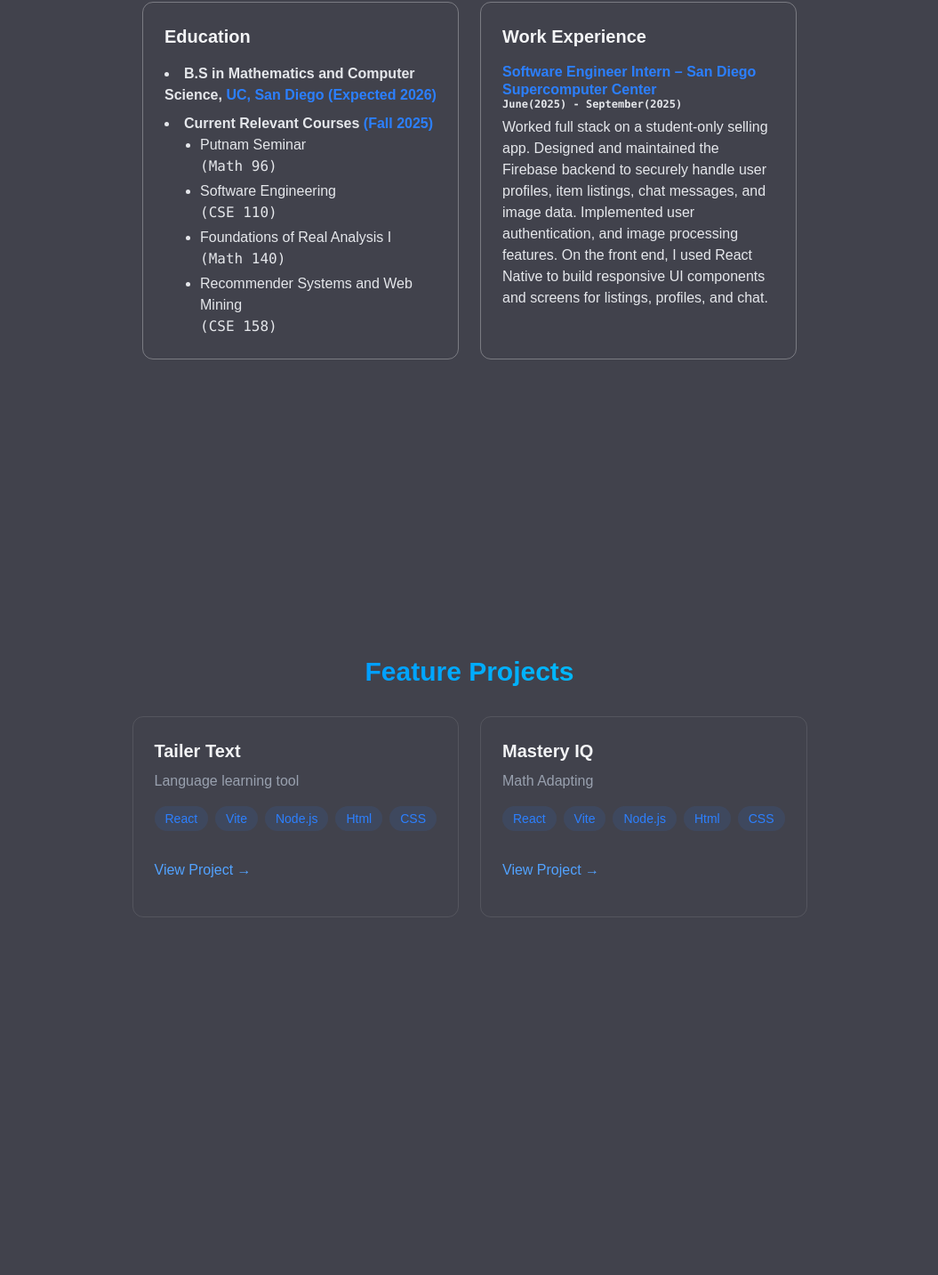
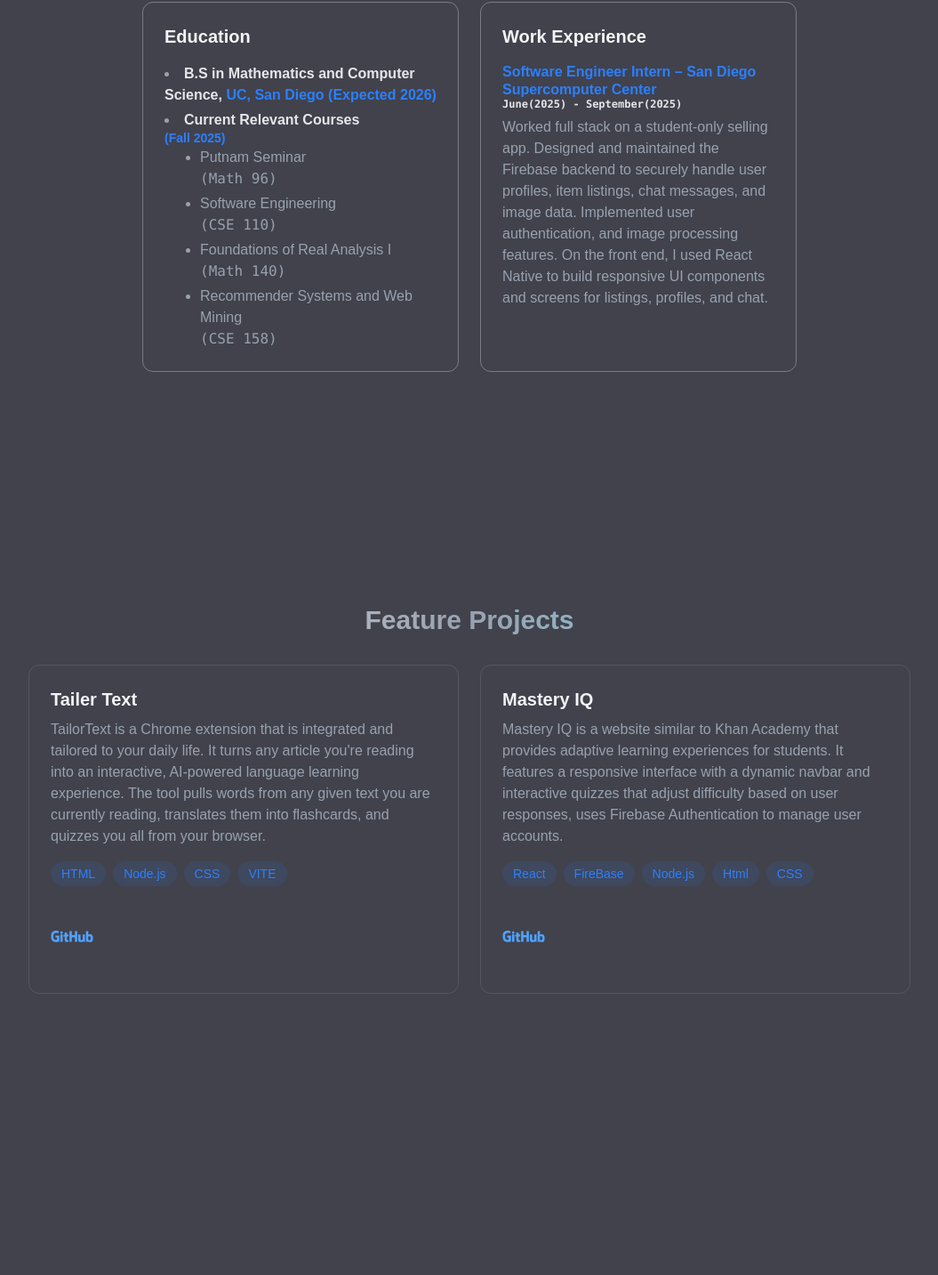
Before and after one commit to Fabri5io/Portfolio, a React (Vite) app: page / in a window 1280 px wide. Shown: the part 1320-2753 px from the top of the page at 89% size, without its empty margins (112-1167 px from the left). Built offline with nearby package versions, Linux system fonts and the light colour scheme.

Commit message:
Website is uptoDate

```diff
--- a/src/components/sections/About.jsx
+++ b/src/components/sections/About.jsx
@@ -33,7 +33,7 @@ export const About = () => {
                         About me
                     </h2>
                     <div className="glass rounded-xl p-8 border-white/30 border hover:-translate-y-1 transition-all">
-                        <p className="text-gray-200 mb-6">
+                        <p className="text-gray-400 mb-6">
                             Hi, I'm Junior. I’m a 20-year-old third-year student
                             studying Mathematics and Computer Science at UC San Diego.
                             My current interests are in statistics and modeling.
@@ -85,12 +85,12 @@ export const About = () => {
                             <h3 className="text-xl font-bold mb-4">
                                 Education
                             </h3>
-                            <ul className="list-disc list-inside text-gray-200 space-y-2">
+                            <ul className="list-disc list-inside text-gray-400 space-y-2">
                                 <li>
-                                    <strong> B.S in Mathematics and Computer Science,</strong> <span className="text-blue-500 font-semibold">UC, San Diego (Expected 2026)</span>
+                                    <strong className="text-gray-200"> B.S in Mathematics and Computer Science,</strong> <span className="text-blue-500 font-semibold">UC, San Diego (Expected 2026)</span>
                                 </li>
-                                <li>
-                                    <strong>Current Relevant Courses<span className="text-blue-500"> (Fall 2025)</span> </strong>
+                                <li className="-mt-1">
+                                    <strong className="text-gray-200">Current Relevant Courses<span className="block text-sm text-blue-500 -mt-0.5"> (Fall 2025)</span> </strong>
                                     <ul className="ml-10 list-disc space-y-1">
                                         <li>
                                             Putnam Seminar<br />
@@ -117,13 +117,13 @@ export const About = () => {
                             <h3 className="text-xl font-bold mb-4">
                                 Work Experience
                             </h3>
-                            <div className="space-y-3 text-gray-200 ">
+                            <div className="space-y-3 text-gray-400 ">
                                 <div>
                                     <h4 className="font-semibold text-blue-500 leading-tight">Software Engineer Intern – San Diego Supercomputer Center
                                        <span className="block font-mono text-gray-200 text-xs -mt-0.5">  June(2025) - September(2025)</span>
                                         </h4>
                                     {" "}
-                                    <p className="mt-1.5"> Worked full stack on a student-only selling app.
+                                    <p className="mt-1.5 text-gray-400"> Worked full stack on a student-only selling app.
                                         Designed and maintained the Firebase backend to securely handle user profiles, item listings,
                                         chat messages, and image data.
                                         Implemented user authentication, and image processing features. On the front end,
--- a/src/components/sections/Contact.jsx
+++ b/src/components/sections/Contact.jsx
@@ -35,7 +35,7 @@ export const Contact = () => {
         >
             <RevealOnScroll>
                 <div className="px-4 w-full min-w-[300px] md:w-[500px] sm:w-2/3 p-6">
-                    <h2 className="text-3xl font-bold mb-8 bg-gradient-to-r from-blue-500 to-cyan-400 bg-clip-text text-transparent text-center">
+                    <h2 className="text-3xl font-bold mb-8 bg-gradient-to-r from-gray-200 via-gray-400 to-cyan-300 bg-clip-text text-transparent text-center">
                         {" "}
                         Get In Touch
                     </h2>
--- a/src/components/sections/Projects.jsx
+++ b/src/components/sections/Projects.jsx
@@ -1,4 +1,7 @@
 import { RevealOnScroll } from "../RevealOnScroll"
+import { FaGithub} from "react-icons/fa";
+import {DiGithubFull} from "react-icons/di"
+
 
 export const Projects = () => {
     return (
@@ -6,7 +9,7 @@ export const Projects = () => {
         >
             <RevealOnScroll>
                 <div className="max-w-5xl mx-auto px-4">
-                <h2 className="text-3xl font-bold mb-8 bg-gradient-to-r from-blue-500 to-cyan-400 bg-clip-text text-transparent text-center">
+                    <h2 className="text-3xl font-bold  mb-8 bg-gradient-to-r from-gray-200 via-gray-400 to-cyan-300  bg-clip-text text-transparent text-center">
                         {" "}
                         Feature Projects
                     </h2>
@@ -16,9 +19,12 @@ export const Projects = () => {
                                 "
                         >
                             <h3 className="text-xl font-bold mb-2">Tailer Text</h3>
-                        <p className="text-gray-400 mb-4"> Language learning tool</p>
+                            <p className="text-gray-400 mb-4"> TailorText is a Chrome extension that is integrated and tailored to your daily life.
+                                It turns any article you're reading into an interactive, AI-powered language learning experience.
+                                The tool pulls words from any given text you are currently reading,
+                                translates them into flashcards, and quizzes you all from your browser.</p>
                             <div className="flex flex-wrap gap-2 mb-4">
-                            {["React", "Vite", "Node.js", "Html", "CSS"].map((tech, key) => (
+                                {["HTML", "Node.js", "CSS", "VITE"].map((tech, key) => (
                                     <span
                                         key={key}
                                         className="bg-blue-500/10 text-blue-500 py-1 px-3 rounded-full text-sm hover:bg-blue-500/20
@@ -31,17 +37,25 @@ export const Projects = () => {
                                 ))}
                             </div>
                             <div className="flex justify-between items-center">
-                            <a href="#" className ="text-blue-400 hover:text-blue-300 transition-colors my-4">View Project → </a>
-                        </div>
+                                <a
+                                    href="https://github.com/Fabri5io/tailortext"
+                                    target="_blank"
+                                    rel="noopener noreferrer"
+                                    className="text-blue-400 hover:text-blue-300 transition-colors my-4 flex items-center"
+                                >
+                                    <DiGithubFull size={48} />
+                                </a>                        </div>
                         </div>
                         <div className="p-6 rounded-xl border border-white/10 hover:-translate-y-1 hover:border-blue-500/30
                                 hover:shadow-[0_2px_8px_rgba(59,130,2246,0.1)] transition-all
                                 "
                         >
                             <h3 className="text-xl font-bold mb-2">Mastery IQ</h3>
-                        <p className="text-gray-400 mb-4"> Math Adapting </p>
+                            <p className="text-gray-400 mb-4"> Mastery IQ is a website similar to Khan Academy that provides adaptive learning experiences for students.
+                                It features a responsive interface with a dynamic navbar and interactive quizzes that adjust difficulty based on user responses,
+                                uses Firebase Authentication to manage user accounts. </p>
                             <div className="flex flex-wrap gap-2 mb-4">
-                            {["React", "Vite", "Node.js", "Html", "CSS"].map((tech, key) => (
+                                {["React", "FireBase", "Node.js", "Html", "CSS"].map((tech, key) => (
                                     <span
                                         key={key}
                                         className="bg-blue-500/10 text-blue-500 py-1 px-3 rounded-full text-sm hover:bg-blue-500/20
@@ -54,7 +68,14 @@ export const Projects = () => {
                                 ))}
                             </div>
                             <div className="flex justify-between items-center">
-                            <a href="#" className ="text-blue-400 hover:text-blue-300 transition-colors my-4">View Project → </a>
+                                <a
+                                    href="https://github.com/Fabri5io/MasteryIQ"
+                                    target="_blank"
+                                    rel="noopener noreferrer"
+                                    className="text-blue-400 hover:text-blue-300 transition-colors my-4 flex items-center"
+                                >
+                                    <DiGithubFull size={48} />
+                                </a>
                             </div>
                         </div>
                     </div>
```
Lines whose indentation alone changed are shown as unchanged.
